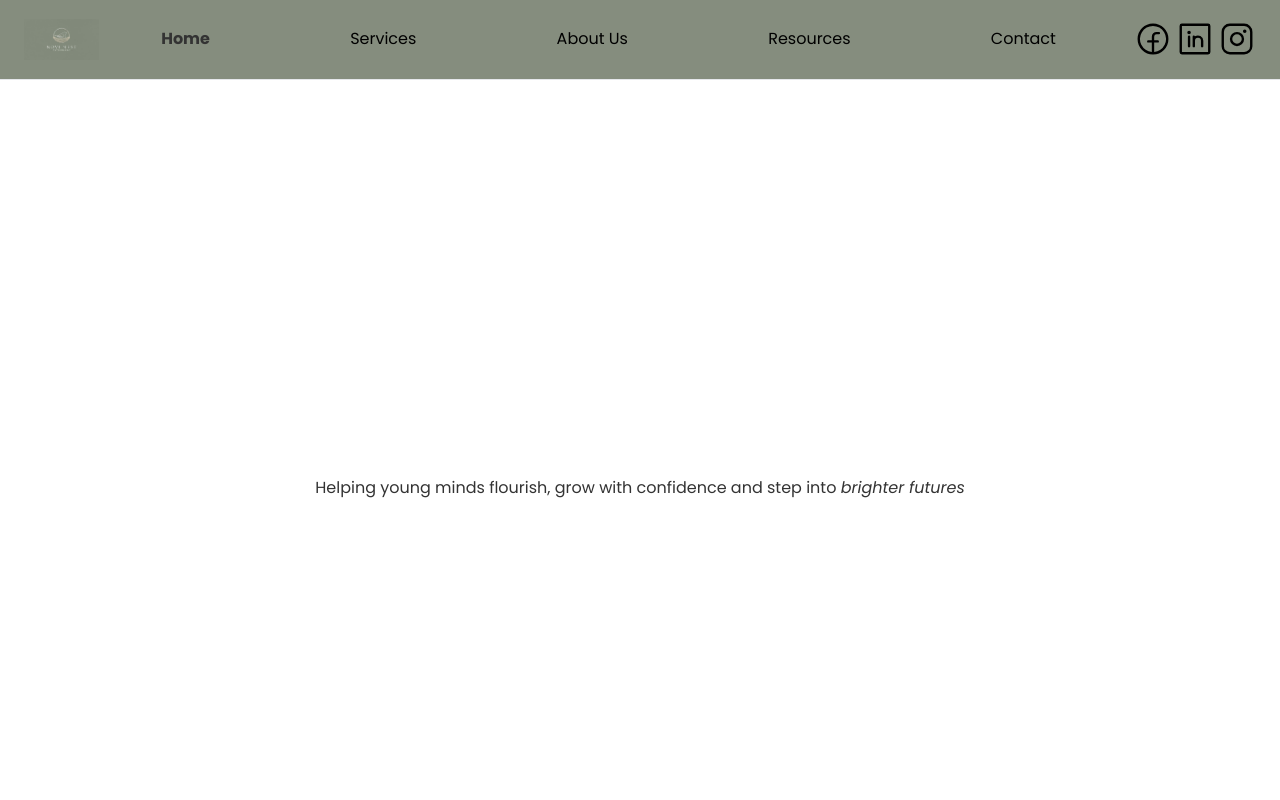
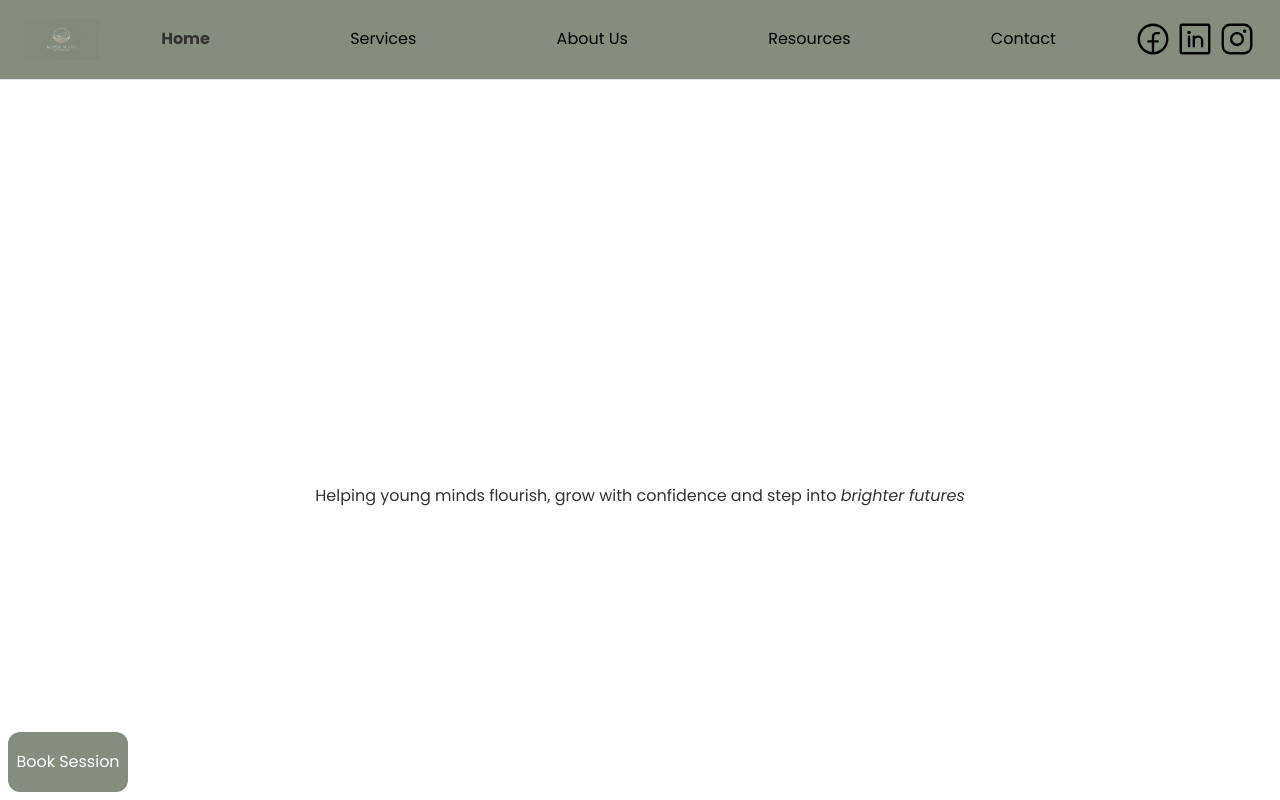
Before and after one commit to TheBigBookMan/NoviNest, a React (Vite) app: page / in a window 1280 px wide. Shown: the top 800 px of the page. Built offline with nearby package versions, Linux system fonts and the light colour scheme; a web font is replaced by a local one.

Commit message:
update home styling

```diff
--- a/src/pages/Home.jsx
+++ b/src/pages/Home.jsx
@@ -3,10 +3,45 @@ import Landing from "../components/features/HomePage/Landing";
 import Info from "../components/features/HomePage/Info";
 import Differences from "../components/features/HomePage/Differences";
 import Services from "../components/features/HomePage/Services";
+import BookSession from "../components/common/BookSession/BookSession";
+import { useState, useEffect } from "react";
+import { motion, AnimatePresence } from 'framer-motion';
 
 const Home = () => {
+    const [openBooking, setOpenBooking] = useState(false);
+    const [showButton, setShowButton] = useState(false);
+
+    useEffect(() => {
+        const timer = setTimeout(() => {
+            setShowButton(true);
+        }, 1000);
+
+        return () => clearTimeout(timer);
+    }, []);
+
+
     return (
-        <div className='flex flex-col w-full h-full p-2'>
+        <div className='flex flex-col w-full h-full p-4 relative'>
+            <AnimatePresence>
+                {openBooking && (
+                    <BookSession onClose={() => setOpenBooking(false)} />
+                )}
+            </AnimatePresence>
+
+            <div onClick={() => setOpenBooking(!openBooking)} className="fixed bottom-2 left-2 z-48 w-[120px] h-[60px] ">
+                {showButton && (
+                    <motion.div
+
+                        initial={{ opacity: 0, x: -100 }}
+                        animate={{ opacity: 1, x: 0 }}
+                        transition={{ duration: 1, ease: "easeOut" }}
+                        className={`h-full w-full  hover:cursor-pointer flex items-center justify-center rounded-xl ${openBooking ? 'bg-[#606759]' : 'bg-[#858D7E] hover:bg-[#606759]'}`}
+                    >
+                        <p className="text-white">Book Session</p>
+                    </motion.div>
+                )}
+            </div>
+
             <Landing />
 
             <Info />
```
